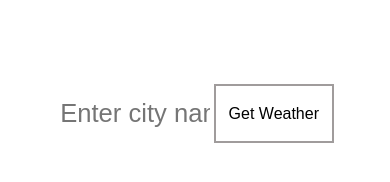
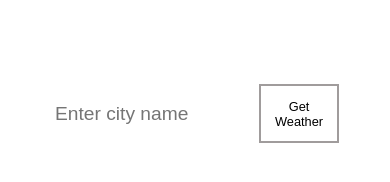
Before and after one commit to Sergio16T/Weather-App-VanillaJS, a plain HTML site: page index.html in a window 390 px wide. Drawn offline with Linux system fonts and the light colour scheme.

Commit message:
added media query css

```diff
--- a/app.js
+++ b/app.js
@@ -59,7 +59,7 @@ function renderWeatherMessage(data) {
     }
 }
 
-/* maybe write a function to capitlize just first letter of weather description.
+/* maybe write a function to capitalize just first letter of weather description.
 function capitalize(string) {
 
 }
--- a/styles.css
+++ b/styles.css
@@ -53,3 +53,15 @@ p {
 #weather-icon{
   font-size: 10vh;
 }
+
+@media screen and (max-width: 500px) {
+    #search {
+        font-size: 1.2rem;
+        width: 50%;
+        min-width: 200px;
+    }
+    button {
+        width: 80px;
+        font-size: .8rem;
+    }
+}
```
